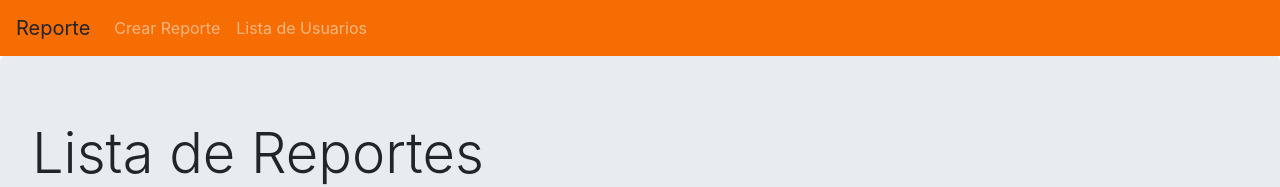
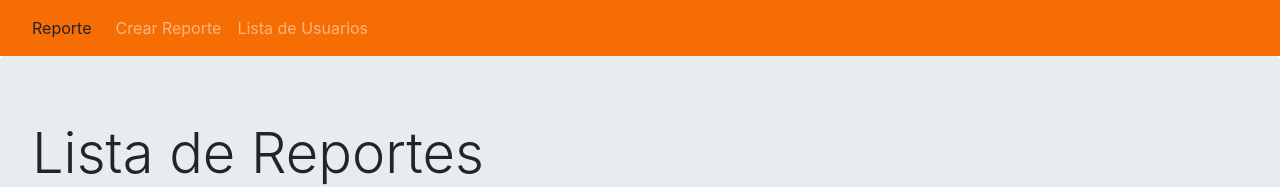
Before and after one commit to Israel-Laguan/reporting, a Next.js app: page / in a window 1280 px wide. Shown: the top 187 px of the page. Built offline with nearby package versions, Linux system fonts and the light colour scheme; sample sign-in values are in the browser's storage.

Commit message:
[fix] Login and NavBarBrand
What?:

Breaking Changes?

```diff
--- a/components/Header.js
+++ b/components/Header.js
@@ -19,29 +19,29 @@ const Header = ({ editReport, createReport, createUser, editUser, users }) => {
   return (
     <div>
       <Navbar dark expand="md" style={{ backgroundColor: "#F56D03" }}>
-        <Link href="/" {...React.forwardRef()}>
-          <NavbarBrand>Reporte</NavbarBrand>
+        <Link href="/">
+          <NavLink>Reporte</NavLink>
         </Link>
         <NavbarToggler onClick={toggle} />
         <Collapse isOpen={isOpen} navbar>
           <Nav className="mr-auto" navbar>
             {editReport && (
               <NavItem>
-                <Link href="/edit" {...React.forwardRef()}>
+                <Link href="/edit" >
                   <NavLink>Editar</NavLink>
                 </Link>
               </NavItem>
             )}
             {createReport && (
               <NavItem>
-                <Link href="/new" {...React.forwardRef()}>
+                <Link href="/new" >
                   <NavLink>Crear Reporte</NavLink>
                 </Link>
               </NavItem>
             )}
             {createUser && (
               <NavItem>
-                <Link href="/new-user" {...React.forwardRef()}>
+                <Link href="/new-user" >
                   <NavLink>Crear Usuario</NavLink>
                 </Link>
               </NavItem>
--- a/pages/login.js
+++ b/pages/login.js
@@ -28,7 +28,7 @@ class LoginPage extends React.Component {
     e.preventDefault();
     const { email, password } = this.state;
     if (email && password) {
-      const { sucess, msg, errors } = await this.props.auth.login(email, password);
+      const { success, msg, errors } = await this.props.auth.login(email, password);
       if (!success) {
         return this.setState({ submitted: true, email: '', password: '', errors, msg  })
       }
```
